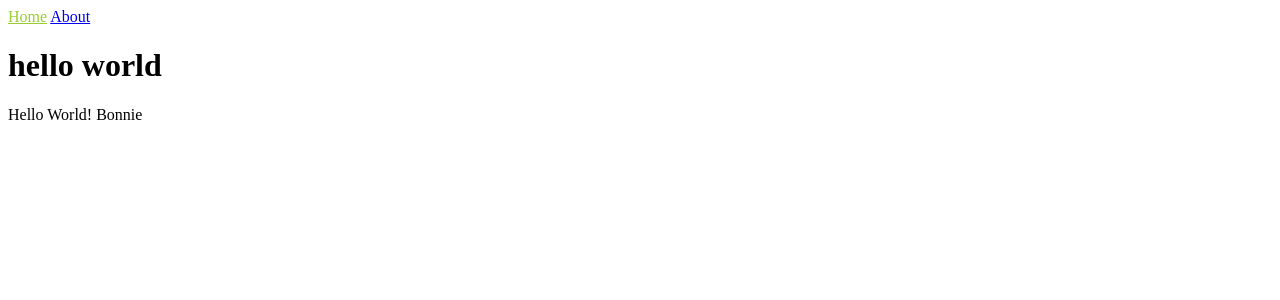
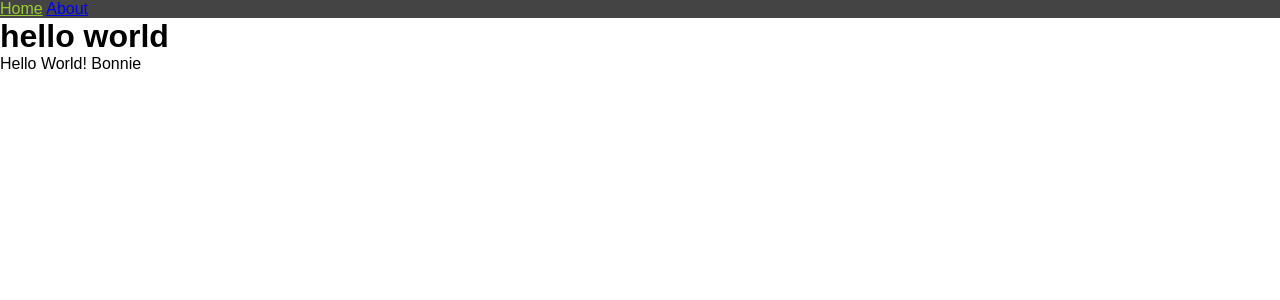
Before and after one commit to BonnieWohoo/BonnieWohoo.github.io, a Jekyll site: the page built from index.html, in a window 1280 px wide. Shown: the top 300 px of the page. Built offline with Jekyll 4.4.1, drawn with Linux system fonts in a browser that asks for light colours.

Commit message:
Update styles.scss

```diff
--- a/assets/css/styles.scss
+++ b/assets/css/styles.scss
@@ -1,3 +1,51 @@
 ---
 ---
-@import "main";
+@import 'main';
+/* Reset some default styles */
+body, h1, h2, p, ul, li {
+    margin: 0;
+    padding: 0;
+}
+
+/* Define some basic styles */
+body {
+    font-family: Arial, sans-serif;
+}
+
+header {
+    background-color: #333;
+    color: white;
+    text-align: center;
+    padding: 20px;
+}
+
+nav {
+    background-color: #444;
+    ul {
+        list-style: none;
+        display: flex;
+        justify-content: center;
+        padding: 10px;
+        li {
+            margin-right: 20px;
+            a {
+                text-decoration: none;
+                color: white;
+                &:hover {
+                    text-decoration: underline;
+                }
+            }
+        }
+    }
+}
+
+main {
+    padding: 20px;
+}
+
+footer {
+    background-color: #333;
+    color: white;
+    text-align: center;
+    padding: 10px;
+}
```
